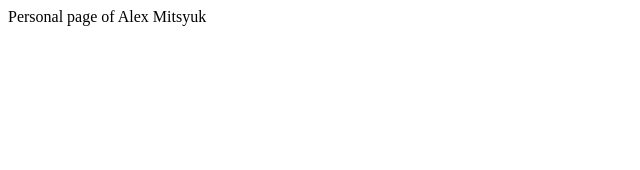
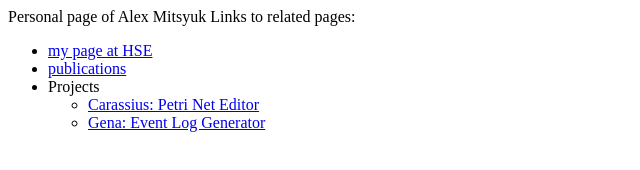
Before and after one commit to mitsyuk/mitsyuk.github.io, a plain HTML site: page index.html in a window 1280 px wide. Shown: the whole page, without its empty margins (0-640 px from the left). Drawn offline with Linux system fonts and the light colour scheme.

Commit message:
Some links added

```diff
--- a/index.html
+++ b/index.html
@@ -1 +1,14 @@
 Personal page of Alex Mitsyuk
+
+Links to related pages:
+<ul>
+<li><a href="https://www.hse.ru/en/staff/amitsyuk">my page at HSE</a></li>
+<li><a href="https://www.hse.ru/en/staff/amitsyuk#sci">publications</a></li>
+<li>
+Projects
+<ul>
+<li><a href="https://pais.hse.ru/research/projects/carassius">Carassius: Petri Net Editor</a></li>
+<li><a href="https://pais.hse.ru/research/projects/gena">Gena: Event Log Generator</a></li>
+</ul>
+</li>
+</ul>
```
